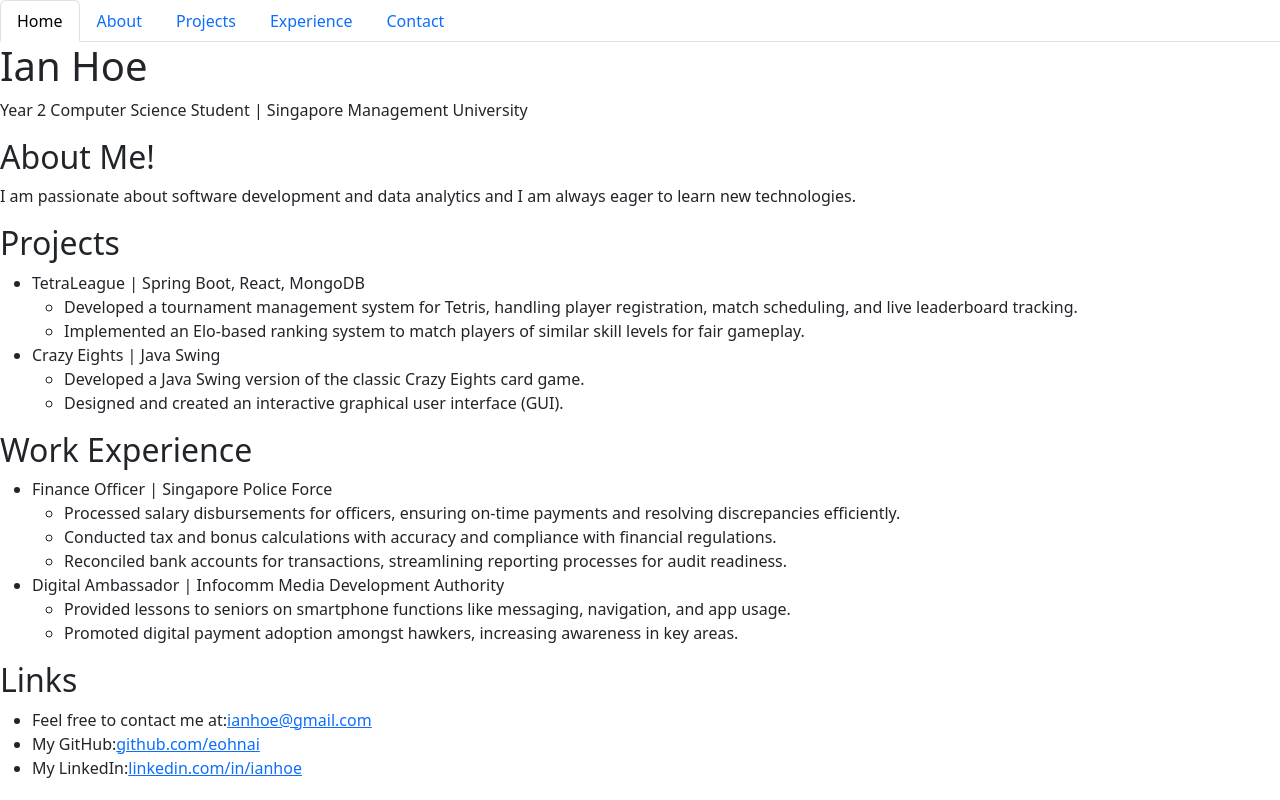
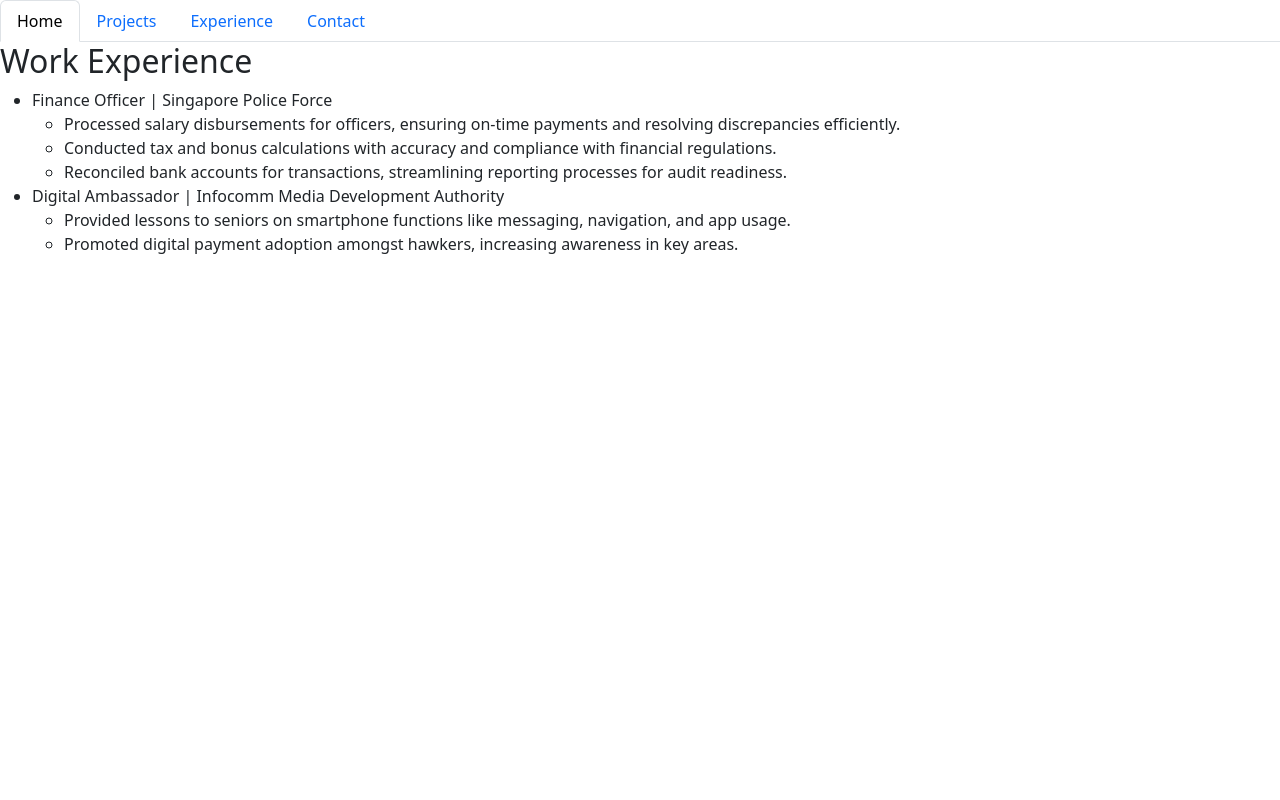
Before and after one commit to eohnai/personal-website, a React (Vite) app: page /experience in a window 1280 px wide. Built offline with nearby package versions, Linux system fonts and the light colour scheme.

Commit message:
split text into tab sections

```diff
--- a/src/App.tsx
+++ b/src/App.tsx
@@ -1,107 +1,20 @@
 import { BrowserRouter as Router, Routes, Route } from "react-router-dom";
 import TabComponent from "./components/tabs/Tabs";
+import Home from "./components/pages/Home";
+import Projects from "./components/pages/Projects";
+import Experience from "./components/pages/Experience";
+import Contact from "./components/pages/Contact";
 
 function App() {
-  // const [alertVisible, setAlertVisible] = useState(false);
-
   return (
-    // <div>
-    //   <Alert>
-    //     Hello <span>World</span>
-    //   </Alert>
-    // </div>
-
-    // <div>
-    //   { alertVisible && <Alert onClose={() => setAlertVisible(false)}>My alert</Alert>}
-    //   <Button onClick={() => setAlertVisible(true)}>My Button</Button>
-    // </div>
-
     <Router>
-      <TabComponent></TabComponent>
-      {/* Header Section */}
-      <h1 className="name">Ian Hoe</h1>
-      <p>Year 2 Computer Science Student | Singapore Management University</p>
-
-      {/* About Me Section */}
-      <h2>About Me!</h2>
-      <p>
-        I am passionate about software development and data analytics and I am
-        always eager to learn new technologies.
-      </p>
-
-      {/* Projects Section */}
-      <h2>Projects</h2>
-      <ul>
-        <li>TetraLeague | Spring Boot, React, MongoDB</li>
-        <ul>
-          <li>
-            Developed a tournament management system for Tetris, handling player
-            registration, match scheduling, and live leaderboard tracking.
-          </li>
-          <li>
-            Implemented an Elo-based ranking system to match players of similar
-            skill levels for fair gameplay.
-          </li>
-        </ul>
-        <li>Crazy Eights | Java Swing</li>
-        <ul>
-          <li>
-            Developed a Java Swing version of the classic Crazy Eights card
-            game.
-          </li>
-          <li>
-            Designed and created an interactive graphical user interface (GUI).
-          </li>
-        </ul>
-      </ul>
-
-      {/* Work Experience Section */}
-      <h2>Work Experience</h2>
-      <ul>
-        <li>Finance Officer | Singapore Police Force</li>
-        <ul>
-          <li>
-            Processed salary disbursements for officers, ensuring on-time
-            payments and resolving discrepancies efficiently.
-          </li>
-          <li>
-            Conducted tax and bonus calculations with accuracy and compliance
-            with financial regulations.
-          </li>
-          <li>
-            Reconciled bank accounts for transactions, streamlining reporting
-            processes for audit readiness.
-          </li>
-        </ul>
-        <li>Digital Ambassador | Infocomm Media Development Authority</li>
-        <ul>
-          <li>
-            Provided lessons to seniors on smartphone functions like messaging,
-            navigation, and app usage.
-          </li>
-          <li>
-            Promoted digital payment adoption amongst hawkers, increasing
-            awareness in key areas.
-          </li>
-        </ul>
-      </ul>
-
-      {/* Links Section */}
-      <h2>Links</h2>
-      <ul>
-        <li>
-          Feel free to contact me at:
-          <a href="mailto:ianhoe@gmail.com">ianhoe@gmail.com</a>
-        </li>
-        <li>
-          My GitHub:
-          <a href="https://github.com/eohnai">github.com/eohnai</a>
-        </li>
-        <li>
-          My LinkedIn:
-          <a href="https://linkedin.com/in/ianhoe">linkedin.com/in/ianhoe</a>
-        </li>
-      </ul>
+      <TabComponent />
+      <Routes>
+        <Route path="/" element={<Home />} />
+        <Route path="/projects" element={<Projects />} />
+        <Route path="/experience" element={<Experience />} />
+        <Route path="/contact" element={<Contact />} />
+      </Routes>
     </Router>
   );
 }
--- /dev/null
+++ b/src/components/pages/Contact.tsx
@@ -0,0 +1,23 @@
+function Contact() {
+    return (
+      <div>
+        <h2>Links</h2>
+        <ul>
+          <li>
+            Feel free to contact me at:
+            <a href="mailto:ianhoe@gmail.com">ianhoe@gmail.com</a>
+          </li>
+          <li>
+            My GitHub:
+            <a href="https://github.com/eohnai">github.com/eohnai</a>
+          </li>
+          <li>
+            My LinkedIn:
+            <a href="https://linkedin.com/in/ianhoe">linkedin.com/in/ianhoe</a>
+          </li>
+        </ul>
+      </div>
+    );
+  }
+
+  export default Contact;
--- /dev/null
+++ b/src/components/pages/Experience.tsx
@@ -0,0 +1,37 @@
+function Experience() {
+    return (
+      <div>
+        <h2>Work Experience</h2>
+        <ul>
+          <li>Finance Officer | Singapore Police Force</li>
+          <ul>
+            <li>
+              Processed salary disbursements for officers, ensuring on-time
+              payments and resolving discrepancies efficiently.
+            </li>
+            <li>
+              Conducted tax and bonus calculations with accuracy and compliance
+              with financial regulations.
+            </li>
+            <li>
+              Reconciled bank accounts for transactions, streamlining reporting
+              processes for audit readiness.
+            </li>
+          </ul>
+          <li>Digital Ambassador | Infocomm Media Development Authority</li>
+          <ul>
+            <li>
+              Provided lessons to seniors on smartphone functions like messaging,
+              navigation, and app usage.
+            </li>
+            <li>
+              Promoted digital payment adoption amongst hawkers, increasing
+              awareness in key areas.
+            </li>
+          </ul>
+        </ul>
+      </div>
+    );
+  }
+
+  export default Experience;
--- /dev/null
+++ b/src/components/pages/Home.tsx
@@ -0,0 +1,15 @@
+function Home() {
+    return (
+      <div>
+        <h1>Ian Hoe</h1>
+        <p>Year 2 Computer Science Student | Singapore Management University</p>
+        <h2>About Me!</h2>
+        <p>
+          I am passionate about software development and data analytics and I am
+          always eager to learn new technologies.
+        </p>
+      </div>
+    );
+  }
+
+  export default Home;
--- /dev/null
+++ b/src/components/pages/Projects.tsx
@@ -0,0 +1,32 @@
+function Projects() {
+    return (
+      <div>
+        <h2>Projects</h2>
+        <ul>
+          <li>TetraLeague | Spring Boot, React, MongoDB</li>
+          <ul>
+            <li>
+              Developed a tournament management system for Tetris, handling player
+              registration, match scheduling, and live leaderboard tracking.
+            </li>
+            <li>
+              Implemented an Elo-based ranking system to match players of similar
+              skill levels for fair gameplay.
+            </li>
+          </ul>
+          <li>Crazy Eights | Java Swing</li>
+          <ul>
+            <li>
+              Developed a Java Swing version of the classic Crazy Eights card
+              game.
+            </li>
+            <li>
+              Designed and created an interactive graphical user interface (GUI).
+            </li>
+          </ul>
+        </ul>
+      </div>
+    );
+  }
+
+  export default Projects;
--- a/src/components/tabs/Tabs.tsx
+++ b/src/components/tabs/Tabs.tsx
@@ -1,11 +1,11 @@
 import { useState } from "react";
+import { Link } from "react-router-dom";
 
 const tabs = [
-  { id: "home", label: "Home" },
-  { id: "about", label: "About" },
-  { id: "projects", label: "Projects" },
-  { id: "experience", label: "Experience" },
-  { id: "contact", label: "Contact" },
+  { id: "home", label: "Home", path: "/" },
+  { id: "projects", label: "Projects", path: "/projects" },
+  { id: "experience", label: "Experience", path: "/experience" },
+  { id: "contact", label: "Contact", path: "/contact" },
 ];
 
 const TabComponent = () => {
@@ -15,16 +15,14 @@
     <div>
       <ul className="nav nav-tabs">
         {tabs.map((tab) => (
-          <li className="nav-item">
-            <a
+          <li className="nav-item" key={tab.id}>
+            <Link
+              to={tab.path}
               className={`nav-link ${activeTab === tab.id ? "active" : ""}`}
-              id={`${tab.id}-tab`}
               onClick={() => setActiveTab(tab.id)}
-              aria-controls={tab.id}
-              aria-selected={activeTab === tab.id}
             >
               {tab.label}
-            </a>
+            </Link>
           </li>
         ))}
       </ul>
```
Also changed, not shown: src/components/Alert.tsx (deleted, +0 -23 lines), src/components/Button.tsx (deleted, +0 -15 lines).
